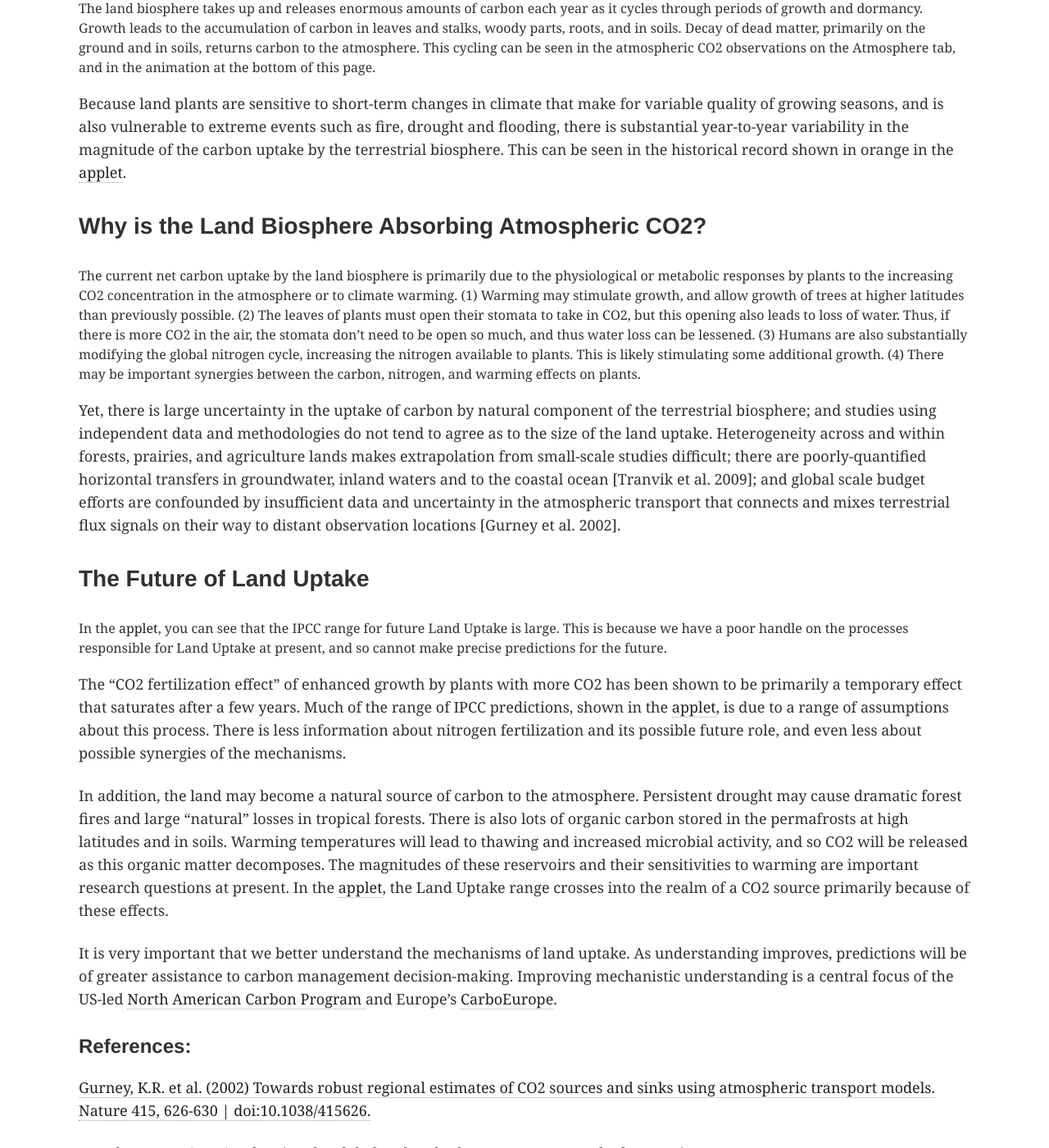
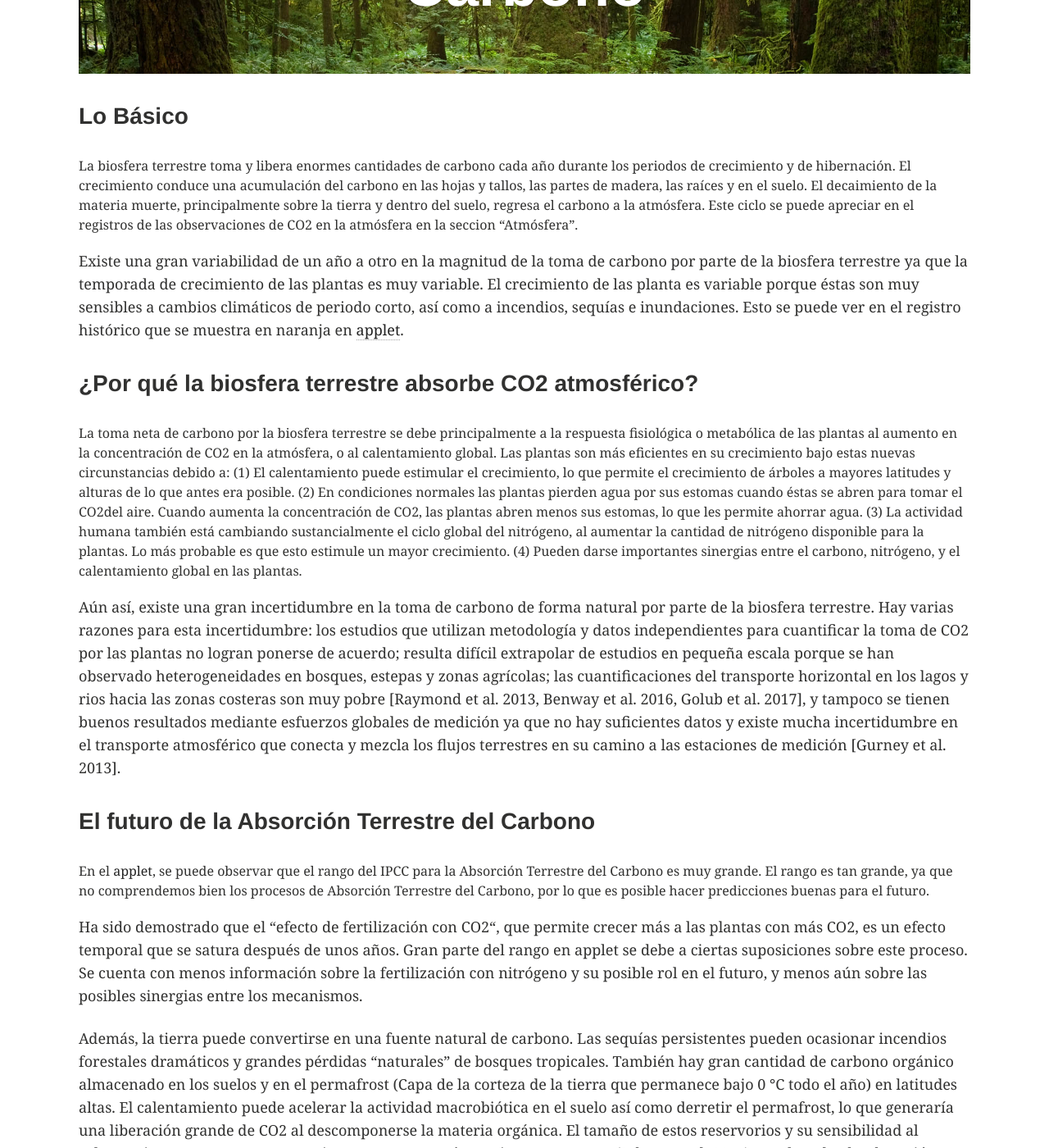
Before and after one commit to zentouro/CarbonCycle-es, a Jekyll site: the page built from index.md, in a window 1280 px wide and 1400 px high, scrolled down 10068 px. Shown: the whole window at 82% size. Built offline with Jekyll 4.4.1, drawn with Linux system fonts in a browser that asks for light colours; some of the changed text lies outside the part shown.

Commit message:
text update

```diff
--- a/index.md
+++ b/index.md
@@ -266,24 +266,25 @@ Takahashi et al. (2009) Climatological mean and decadal changes in surface ocean
 <a name="LandUse"> </a>
 <div class="page-lead" style="background-image:url({{ site.url }}/images/{{ page.image.land }})">
       <div class="wrap page-lead-content">
-        <h1> Land Use </h1>
+        <h1> Uso de tierra</h1>
       </div><!-- /.page-lead-content -->
 </div><!-- /.page-lead -->
 
-<h3> The Basics </h3>
+<h3> Lo básico </h3>
 
-New agricultural land is typically created by cutting down forests. When trees are cut down and burned or left to decompose, carbon goes into the atmosphere. In the present day, deforestation and the resulting net carbon source to the atmosphere is primarily occurring in the tropics. However, in the last 200 years, forest clearing for agriculture in the middle latitudes of the Northern Hemisphere was also a substantial source of carbon to the atmosphere. Since the mid-1900’s, much of the less-productive agricultural land in the US and Europe has been allowed to regrow as forests – making for uptake of carbon from the atmosphere through carbon accumulation in woody biomass and soils.
+Las tierras nuevas de cultivo típicamente se obtienen clareando los bosques. Carbono es emitido a la atmósfera cuando los árboles se talan y se queman o se dejan para que se descompongan. En el presente, la deforestación y la resultante emisión de carbono a la atmósfera está ocurriendo en las zonas tropicales. Sin embargo, en los últimos 200 años, la formación de zonas agrícolas mediante tala de bosques que ocurrió en las latitudes medias del Hemisferio Norte fue una fuente importante de carbono en la atmósfera. Desde mediados de los años noventa, gran parte de las tierras poco productivas de Estados Unidos y Europa se han reconvertido en bosques, compensando en parte las emisiones al tomar el carbono de las atmósfera y acumularlo en la madera y el suelo.
 
 <p>
-Uncertainty in estimates of the land use source are large in part because estimates of deforestation are, themselves, uncertain, and also in part because the amount of carbon stored in the forests is not well-quantified. </p>
+La incertidumbre en las estimaciones del uso de suelo se debe en gran parte a que las estimaciones de la deforestación son, a su vez, inciertas, y también a que la cantidad de carbono almacenado en los bosques no está bien cuantificado. </p>
 
-<h3> The Future of Land Use </h3>
+<h3> El futuro del Uso de la Tierra </h3>
 
-A variety of models were used to project future land use for the emissions scenarios use for the IPCC AR4 report (<a href="http://www.ipcc.ch/ipccreports/sres/emission/index.php?idp=6-6"> IPCC Special Report on Emission Scenarios, Chapter 6, Figure 6-6b</a>). These models suggest that deforestation will peak by about 2025 and then gradually decline with time. This trend is primarily driven by reduced rates of population growth and improving agricultural productivity. Eventually, several scenarios predict that land use, currently a substantial source of CO2 to the atmosphere, will become a sink of CO2 from the atmosphere as forests grow back.
+Se utilizaron una gran variedad de modelos numéricos para predecir las emisiones de carbono a la atmósfera por el uso de suelo en el reporte IPCC AR4  (<a href="http://www.ipcc.ch/ipccreports/sres/emission/index.php?idp=6-6"> Reporte Especial de los Escenarios de Emisiones del IPCC, Chapter 6, Figure 6-6b</a>). Estos modelos sugieren que la deforestación llegará a su cumbre en el 2025 para declinar gradualmente con el tiempo. Esta tendencia será determinada por las tazas de crecimiento poblacional y las mejoras en la productividad agrícola. Diferentes escenarios muestran que, eventualmente, el Uso de la Tierra, que actualmente es una fuente importante de CO2 de la atmósfera, se transformará en un sumidero al crecer los bosques.
 
-<h3> What is the difference between Land Use and Land Uptake? </h3>
 
-These terms are separated to clarify the direct impact of humans in forest clearing and subsequent regrowth (Land Use), and the natural system’s response to anthropogenic addition of carbon to the atmosphere and climate warming (Land Uptake). In many studies, however, it is impractical to precisely distinguish between these two terms and so often some component of the Land Use term (such as afforestation in the mid-latitudes) is effectively subsumed into the Land Uptake term.
+<h3> ¿Cuál es la diferencia entre el Uso de la Tierra y Toma terrestre de Carbono? </h3>
+
+Se utilizan estos dos términos para clarificar el impacto humano en la tala y clareado de tierras, y el crecimiento subsecuente de bosques (Uso de tierra), y la respuesta de la naturaleza a las emisiones antropológicas de carbono (Toma Terrestre de Carbono). Sin embargo, cuesta trabajo distinguir estos dos términos en muchos de los estudios, por lo que algunos de los términos que corresponden al Uso de tierra (como la reforestación en latitudes medias) se confunden con los que corresponden a la Toma Terrestre de Carbono.Se utilizan estos dos términos para clarificar el impacto humano en la tala y clareado de tierras, y su crecimiento subsecuente de bosques (Uso de tierra), y la respuesta de la naturaleza a las emisiones antropológicas de carbono (Toma Terrestre de Carbono). Sin embargo, cuesta trabajo distinguir estos dos términos en muchos de los estudios, por lo que algunos de los términos que corresponden al Uso de tierra (como la reforestación en latitudes medias) se confunden con los que corresponden a la Toma Terrestre de Carbono.
 
 <h4> References: </h4>
 
@@ -292,38 +293,43 @@ These terms are separated to clarify the direct impact of humans in forest clear
 <a name="LandUptake"> </a>
 <div class="page-lead" style="background-image:url({{ site.url }}/images/{{ page.image.land2 }})">
       <div class="wrap page-lead-content">
-        <h1> Land Uptake </h1>
+        <h1> Absorción Terrestre del Carbono </h1>
       </div><!-- /.page-lead-content -->
 </div><!-- /.page-lead -->
 
-<h3> The Basics </h3>
+<h3> Lo Básico </h3>
 
-The land biosphere takes up and releases enormous amounts of carbon each year as it cycles through periods of growth and dormancy. Growth leads to the accumulation of carbon in leaves and stalks, woody parts, roots, and in soils. Decay of dead matter, primarily on the ground and in soils, returns carbon to the atmosphere. This cycling can be seen in the atmospheric CO2 observations on the Atmosphere tab, and in the animation at the bottom of this page.
+La biosfera terrestre toma y libera enormes cantidades de carbono cada año durante los periodos de crecimiento y de hibernación. El crecimiento conduce una acumulación del carbono en las hojas y tallos, las partes de madera, las raíces y en el suelo. El decaimiento de la materia muerte, principalmente sobre la tierra y dentro del suelo, regresa el carbono a la atmósfera. Este ciclo se puede apreciar en el registros de las observaciones de CO2 en la atmósfera en la seccion “Atmósfera”.
 
 <p>
-Because land plants are sensitive to short-term changes in climate that make for variable quality of growing seasons, and is also vulnerable to extreme events such as fire, drought and flooding, there is substantial year-to-year variability in the magnitude of the carbon uptake by the terrestrial biosphere. This can be seen in the historical record shown in orange in the <a href="{{ site.url }}/applet/"> applet</a>. </p>
+Existe una gran variabilidad de un año a otro en la magnitud de la toma de carbono por parte de la biosfera terrestre ya que la temporada de crecimiento de las plantas es muy variable.  El crecimiento de las planta es variable porque éstas son muy sensibles a cambios climáticos de periodo corto, así como a incendios, sequías e inundaciones. Esto se puede ver en el registro histórico que se muestra en naranja en <a href="{{ site.url }}/applet/">applet</a>. </p>
 
-<h3> Why is the Land Biosphere Absorbing Atmospheric CO2? </h3>
+<h3> ¿Por qué la biosfera terrestre absorbe CO2 atmosférico? </h3>
 
-The current net carbon uptake by the land biosphere is primarily due to the physiological or metabolic responses by plants to the increasing CO2 concentration in the atmosphere or to climate warming. (1) Warming may stimulate growth, and allow growth of trees at higher latitudes than previously possible. (2) The leaves of plants must open their stomata to take in CO2, but this opening also leads to loss of water. Thus, if there is more CO2 in the air, the stomata don’t need to be open so much, and thus water loss can be lessened.  (3) Humans are also substantially modifying the global nitrogen cycle, increasing the nitrogen available to plants. This is likely stimulating some additional growth. (4) There may be important synergies between the carbon, nitrogen, and warming effects on plants.
+La toma neta de carbono por la biosfera terrestre se debe principalmente a la respuesta fisiológica o metabólica de las plantas al aumento en la concentración de CO2 en la atmósfera, o al calentamiento global. Las plantas son más eficientes en su crecimiento bajo estas nuevas circunstancias debido a: (1) El calentamiento puede estimular el crecimiento, lo que permite el crecimiento de árboles a mayores latitudes y alturas de lo que antes era posible. (2) En condiciones normales las plantas pierden agua por sus estomas cuando éstas se abren para tomar el CO2del aire. Cuando aumenta la concentración de CO2, las plantas abren menos sus estomas, lo que les permite ahorrar agua. (3) La actividad humana también está cambiando sustancialmente el ciclo global del nitrógeno, al aumentar la cantidad de nitrógeno disponible para la plantas. Lo más probable es que esto estimule un mayor crecimiento. (4) Pueden darse importantes sinergias entre el carbono, nitrógeno, y el calentamiento global en las plantas.
 
 <p>
-Yet, there is large uncertainty in the uptake of carbon by natural component of the terrestrial biosphere; and studies using independent data and methodologies do not tend to agree as to the size of the land uptake. Heterogeneity across and within forests, prairies, and agriculture lands makes extrapolation from small-scale studies difficult; there are poorly-quantified horizontal transfers in groundwater, inland waters and to the coastal ocean [Tranvik et al. 2009]; and global scale budget efforts are confounded by insufficient data and uncertainty in the atmospheric transport that connects and mixes terrestrial flux signals on their way to distant observation locations [Gurney et al. 2002]. </p>
+Aún así, existe una gran incertidumbre en la toma de carbono de forma natural por parte de la biosfera terrestre. Hay varias razones para esta incertidumbre: los estudios que utilizan metodología y datos independientes  para cuantificar la toma de CO2 por las plantas no logran ponerse de acuerdo; resulta difícil extrapolar de estudios en pequeña escala porque se han observado heterogeneidades en bosques, estepas y zonas agrícolas; las cuantificaciones del transporte horizontal en los lagos y rios hacia las zonas costeras son muy pobre [Raymond et al. 2013, Benway et al. 2016, Golub et al. 2017], y tampoco se tienen buenos resultados mediante esfuerzos globales de medición ya que no hay suficientes datos y existe mucha incertidumbre en el transporte atmosférico que conecta y mezcla los flujos terrestres en su camino a las estaciones de medición [Gurney et al. 2013]. </p>
 
-<h3> The Future of Land Uptake </h3>
+<h3> El futuro de la Absorción Terrestre del Carbono </h3>
 
-In the <a href="{{ site.url }}/applet/"> applet</a>, you can see that the IPCC range for future Land Uptake is large. This is because we have a poor handle on the processes responsible for Land Uptake at present, and so cannot make precise predictions for the future.
+En el <a href="{{ site.url }}/applet/"> applet</a>, se puede observar que el rango del IPCC para la Absorción Terrestre del Carbono es muy grande. El rango es tan grande, ya que no comprendemos bien los procesos de Absorción Terrestre del Carbono, por lo que es posible hacer predicciones buenas para el futuro.
 
 <p>
-The “CO2 fertilization effect” of enhanced growth by plants with more CO2 has been shown to be primarily a temporary effect that saturates after a few years. Much of the range of IPCC predictions, shown in the <a href="{{ site.url }}/applet/"> applet</a>, is due to a range of assumptions about this process. There is less information about nitrogen fertilization and its possible future role, and even less about possible synergies of the mechanisms. </p>
+Ha sido demostrado que el “efecto de fertilización con CO2“, que permite crecer más a las plantas con más CO2, es un efecto temporal que se satura después de unos años. Gran parte del rango en applet se debe a ciertas suposiciones sobre este proceso. Se cuenta con menos información sobre la fertilización con nitrógeno y su posible rol en el futuro, y menos aún sobre las posibles sinergias entre los mecanismos. </p>
 
 <p>
-In addition, the land may become a natural source of carbon to the atmosphere. Persistent drought may cause dramatic forest fires and large “natural” losses in tropical forests. There is also lots of organic carbon stored in the permafrosts at high latitudes and in soils. Warming temperatures will lead to thawing and increased microbial activity, and so CO2 will be released as this organic matter decomposes. The magnitudes of these reservoirs and their sensitivities to warming are important research questions at present. In the <a href="{{ site.url }}/applet/"> applet</a>, the Land Uptake range crosses into the realm of a CO2 source primarily because of these effects. </p>
+Además, la tierra puede convertirse en una fuente natural de carbono. Las sequías persistentes pueden ocasionar incendios forestales dramáticos y grandes pérdidas “naturales” de bosques tropicales. También hay gran cantidad de carbono orgánico almacenado en los suelos y en el permafrost (Capa de la corteza de la tierra que permanece bajo 0 °C todo el año) en latitudes altas. El calentamiento puede acelerar la actividad macrobiótica en el suelo así como derretir el permafrost, lo que generaría una liberación grande de CO2 al descomponerse la materia orgánica. El tamaño de estos reservorios y su sensibilidad al calentamiento son preguntas muy importantes que aún no tienen respuesta (Schuur et al. 2015). En el applet, la Absorción Terrestre del Carbono cruza por los valores reales debido a estos efectos. </p>
 
 <p>
-It is very important that we better understand the mechanisms of land uptake. As understanding improves, predictions will be of greater assistance to carbon management decision-making. Improving mechanistic understanding is a central focus of the US-led <a href="www.nacarbon.org"> North American Carbon Program </a> and Europe’s <a href="http://www.carboeurope.org/"> CarboEurope</a>. </p>
+Es muy importante que logremos entender estos mecanismos de Absorción Terrestre del Carbono. Las predicciones se volverán más útiles a medida que mejore nuestro entendimiento de estos procesos. El programa <a href="www.nacarbon.org"> North American Carbon Program </a> en los Estados Unidos tiene como objetivo principal el mejorar nuestro entendimiento de estos procesos.</p>
+
 
 <h4> References: </h4>
+
+<p>
+Benway, H., et al. 2016. A Science Plan for Carbon Cycle Research in North American Coastal Waters. Report of the Coastal CARbon Synthesis (CCARS) community workshop, August 19-21, 2014, Ocean Carbon and Biogeochemistry Program and North American Carbon Program, 84 pp. <a href="http://www.us-ocb.org/wp-content/uploads/sites/43/2017/01/CCARS_Sci_Plan_DRAFT.pdf">Download </a>
+</p>
 
 <p>
   <a href="http://www.nature.com/nature/journal/v415/n6872/abs/415626a.html?lang=en">
@@ -332,15 +338,16 @@ Gurney, K.R. et al. (2002) Towards robust regional estimates of CO2 sources and
 </p>
 
 <p>
-  <a href="http://arjournals.annualreviews.org/doi/pdf/10.1146/annurev.earth.35.031306.140057?cookieSet=1">
-Houghton, R.A. (2007) Balancing the global carbon budget. Annu. Rev. Earth Planet. Sci. 35:313-47. 10.1146/annurev.earth.35.031306.140057
-  </a>
+Golub, M., Desai, A. R., McKinley, G. A., Remucal, C. K. & Stanley, E. H. Large Uncertainty in Estimating pCO2 from Carbonate Equilibria in Lakes. J Geophys Res-Biogeo, doi:10.1002/2017JG003794 (2017).
 </p>
 
 <p>
- <a href="http://onlinelibrary.wiley.com/doi/10.4319/lo.2009.54.6_part_2.2298/abstract">
-Tranvik, L. et al. (2009) Lakes and reservoirs as regulators of carbon cycling and climate. Limnol. Oceanogr., 54(6, part 2), 2009, 2298–2314.
-  </a>
+Raymond, P. A. et al. Global carbon dioxide emissions from inland waters. Nature 503, 355–359, doi:10.1038/nature12760 (2013).
 </p>
 
+<p>
+Schuur, E. A. G. et al. Climate change and the permafrost carbon feedback. Nature 520, 171–179, doi:10.1038/nature14338 (2015).
+</p>
+
+
 </div>
```
